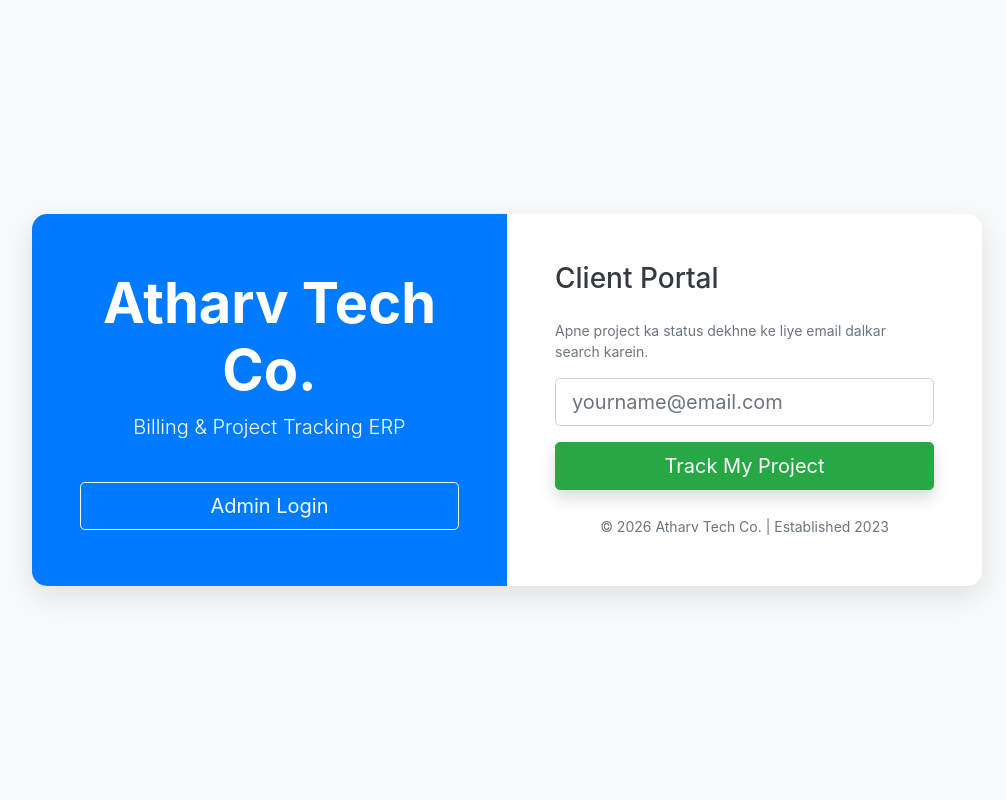
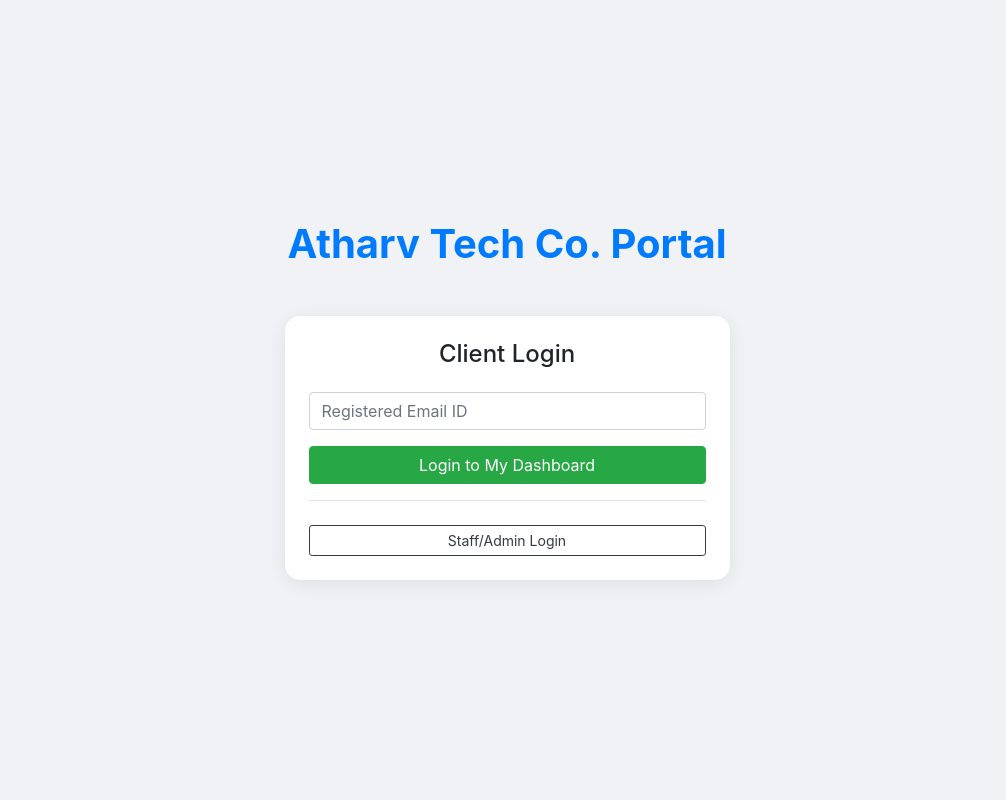
Before and after one commit to careatc1-pixel/Atharv_ERP, a Flask app: page / in a window 1280 px wide. Shown: the whole page, without its empty margins (133-1139 px from the left). Run offline with Flask 3, Linux system fonts and the light colour scheme.

Commit message:
Update index.html

```diff
--- a/templates/index.html
+++ b/templates/index.html
@@ -1,36 +1,26 @@
 <!DOCTYPE html>
 <html lang="en">
 <head>
-    <meta charset="UTF-8">
-    <meta name="viewport" content="width=device-width, initial-scale=1.0">
     <title>Atharv Tech Co. ERP</title>
     <link rel="stylesheet" href="https://cdn.jsdelivr.net/npm/bootstrap@4.6.2/dist/css/bootstrap.min.css">
     <style>
-        body { background: #f8f9fa; height: 100vh; display: flex; align-items: center; }
-        .main-card { border-radius: 15px; overflow: hidden; box-shadow: 0 10px 30px rgba(0,0,0,0.1); }
+        body { background: #f0f2f5; height: 100vh; display: flex; align-items: center; }
+        .card-custom { border-radius: 15px; border: none; box-shadow: 0 4px 20px rgba(0,0,0,0.08); }
     </style>
 </head>
 <body>
-    <div class="container">
+    <div class="container text-center">
+        <h1 class="mb-5 font-weight-bold text-primary">Atharv Tech Co. Portal</h1>
         <div class="row justify-content-center">
-            <div class="col-md-10 main-card bg-white p-0 row">
-                <div class="col-md-6 bg-primary text-white p-5 d-flex flex-column justify-content-center text-center">
-                    <h1 class="display-4 font-weight-bold">Atharv Tech Co.</h1>
-                    <p class="lead">Billing & Project Tracking ERP</p>
-                    <a href="/admin" class="btn btn-outline-light mt-4 btn-lg">Admin Login</a>
-                </div>
-                <div class="col-md-6 p-5">
-                    <h3 class="mb-4 text-dark">Client Portal</h3>
-                    <p class="text-muted small">Apne project ka status dekhne ke liye email dalkar search karein.</p>
-                    <form action="/client-check" method="POST">
-                        <div class="form-group">
-                            <input type="email" name="email" class="form-control form-control-lg" placeholder="yourname@email.com" required>
-                        </div>
-                        <button type="submit" class="btn btn-success btn-block btn-lg shadow">Track My Project</button>
+            <div class="col-md-5">
+                <div class="card card-custom p-4 bg-white">
+                    <h4 class="mb-4">Client Login</h4>
+                    <form action="/client-login" method="POST">
+                        <input type="email" name="email" class="form-control mb-3" placeholder="Registered Email ID" required>
+                        <button type="submit" class="btn btn-success btn-block">Login to My Dashboard</button>
                     </form>
-                    <div class="mt-4 text-center">
-                        <small class="text-muted">© 2026 Atharv Tech Co. | Established 2023</small>
-                    </div>
+                    <hr>
+                    <a href="/login" class="btn btn-outline-dark btn-sm mt-2">Staff/Admin Login</a>
                 </div>
             </div>
         </div>
```
